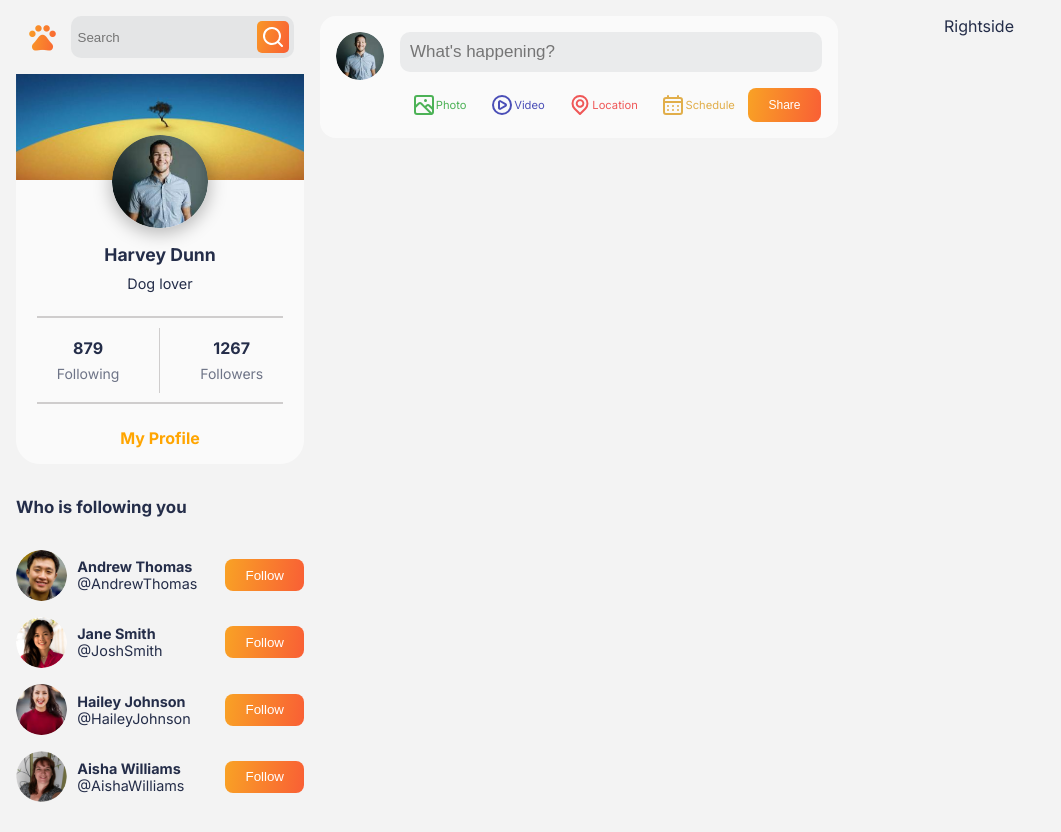
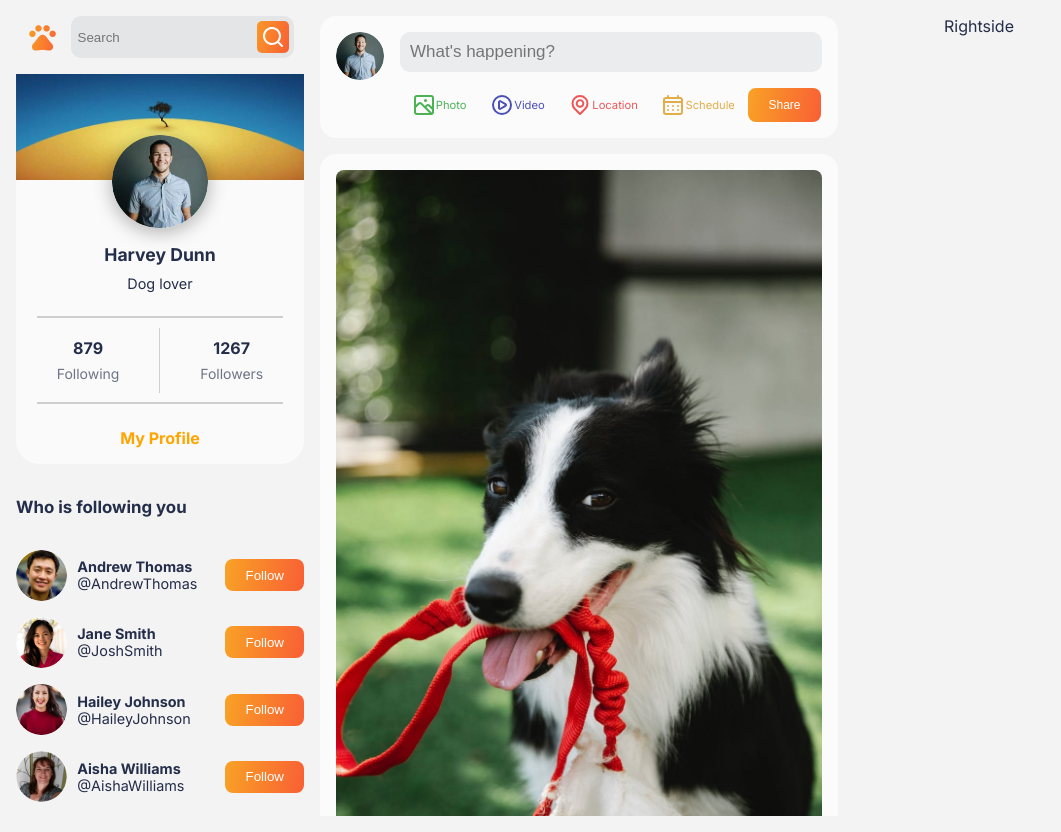
Before and after one commit to Alex188dot/PetPals, a React (Create React App) app: page / in a window 1280 px wide. Shown: the whole page, without its empty margins (0-1061 px from the left). Built offline with nearby package versions, Linux system fonts and the light colour scheme.

Commit message:
added homefeed

```diff
--- a/src/App.css
+++ b/src/App.css
@@ -38,3 +38,7 @@
   border: 2px solid var(--orange);
   background: transparent;
 }
+
+::-webkit-scrollbar {
+  display: none;
+}
--- /dev/null
+++ b/src/components/Post/Post.css
@@ -0,0 +1,28 @@
+.Post {
+  display: flex;
+  flex-direction: column;
+  padding: 1rem;
+  background-color: var(--cardColor);
+  border-radius: 1rem;
+  width: 80%;
+}
+
+.postImage {
+  width: 100%;
+  border-radius: 0.5rem;
+}
+
+.postReactions {
+  display: flex;
+  align-items: flex-start;
+  gap: 1.5rem;
+  margin-top: 1rem;
+}
+
+.desc {
+  margin-bottom: 0.6rem;
+}
+
+.fullname {
+  margin-bottom: -1rem;
+}
--- /dev/null
+++ b/src/components/Post/Post.jsx
@@ -0,0 +1,34 @@
+import React from "react";
+import "./Post.css";
+import Comment from "../../img/comment.png";
+import Share from "../../img/share.png";
+import Heart from "../../img/like.png";
+import NotLike from "../../img/notlike.png";
+
+const Post = ({ data }) => {
+  return (
+    <div className="Post">
+      <img className="postImage" src={data.img} alt="post_image" />
+      <div className="postReactions desc">
+        <img src={data.liked ? Heart : NotLike} alt="heart-icon" />
+        <img src={Comment} alt="comment-icon" />
+        <img src={Share} alt="share-icon" />
+      </div>
+      <span
+        className="desc"
+        style={{ color: "var(--gray)", fontSize: "0.8rem" }}
+      >
+        {data.likes} likes
+      </span>
+      <div className="detail desc">
+        <div className="fullname">
+          <b>{data.name}</b>
+        </div>
+        <br />
+        <span> {data.desc}</span>
+      </div>
+    </div>
+  );
+};
+
+export default Post;
--- a/src/components/PostShare/PostShare.css
+++ b/src/components/PostShare/PostShare.css
@@ -77,7 +77,7 @@
 .previewImage > svg {
   position: absolute;
   right: 1rem;
-  top: 0.5rem;
+  top: 1.3rem;
   cursor: pointer;
 }
 
--- a/src/components/PostSide/PostSide.jsx
+++ b/src/components/PostSide/PostSide.jsx
@@ -1,11 +1,13 @@
 import React from "react";
 import "./PostSide.css";
 import PostShare from "../PostShare/PostShare";
+import Posts from "../Posts/Posts";
 
 const PostSide = () => {
   return (
     <div className="PostSide">
       <PostShare />
+      <Posts />
     </div>
   );
 };
--- /dev/null
+++ b/src/components/Posts/Posts.css
@@ -0,0 +1,5 @@
+.Posts {
+  display: flex;
+  flex-direction: column;
+  gap: 1rem;
+}
--- /dev/null
+++ b/src/components/Posts/Posts.jsx
@@ -0,0 +1,16 @@
+import React from "react";
+import "./Posts.css";
+import { PostsData } from "../../data/PostsData";
+import Post from "../Post/Post";
+
+const Posts = () => {
+  return (
+    <div className="Posts">
+      {PostsData.map((post, id) => {
+        return <Post data={post} id={id} />;
+      })}
+    </div>
+  );
+};
+
+export default Posts;
--- /dev/null
+++ b/src/data/PostsData.js
@@ -0,0 +1,52 @@
+import dog_leash from "../img/dog_leash.jpeg";
+import silly_cat from "../img/silly_cat.jpeg";
+import birthday_dog from "../img/birthday_dog.jpeg";
+import corgi from "../img/corgi.jpg";
+import wet_food from "../img/wet_food.jpeg";
+import cozy_dog from "../img/cozy_dog.jpeg";
+
+export const PostsData = [
+  {
+    img: dog_leash,
+    name: "Katie Ralph",
+    location: "New York, US",
+    desc: "My dog this morning was so ready to go on a walk 😄 #walk",
+    likes: 18,
+    liked: true,
+  },
+  {
+    img: silly_cat,
+    name: "Harvey Dunn",
+    desc: "My cat, just being silly today 🐱 #cat #silly #lovely",
+    likes: 38,
+    liked: true,
+  },
+  {
+    img: birthday_dog,
+    name: "Emily Davies",
+    desc: "My boy turned 5 today 😍 🥳 #birthdayboy",
+    likes: 41,
+    liked: true,
+  },
+  {
+    img: corgi,
+    name: "Jane Doe",
+    desc: "Look who's taking over the computer! My adorable corgi, sitting in front of my computer, ready to take over the world! 🐾💻 #corgi #computer #adorable",
+    likes: 32,
+    liked: false,
+  },
+  {
+    img: wet_food,
+    name: "Carly Vowel",
+    desc: "Gave Lucy wet food again after a month, she was sooo excited 🥰",
+    likes: 14,
+    liked: true,
+  },
+  {
+    img: cozy_dog,
+    name: "Jessica Dunn",
+    desc: "It's cold and rainy outside, perfect day for Max to stay in!! #cold #cozy",
+    likes: 26,
+    liked: false,
+  },
+];
```
Also changed, not shown: src/img/wet_food.jpeg (added).
